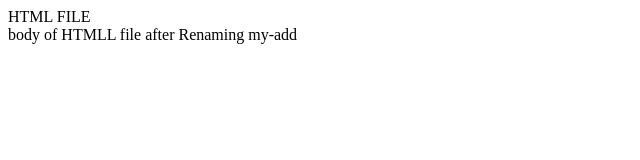
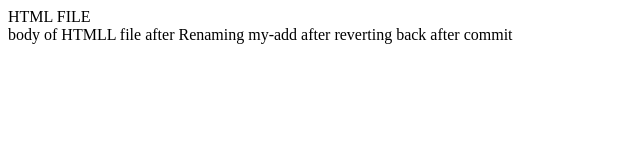
Before and after one commit to SanathKumarRaoKV/Project_dir, a plain HTML site: page index.html in a window 1280 px wide. Shown: the whole page, without its empty margins (0-640 px from the left). Drawn offline with Linux system fonts and the light colour scheme.

Commit message:
Commit after using add command

```diff
--- a/index.html
+++ b/index.html
@@ -5,5 +5,6 @@ HTML FILE
 <br>
 <body>
 body of HTMLL file after Renaming my-add
+after reverting back after commit
 </body>
 </html>
```
